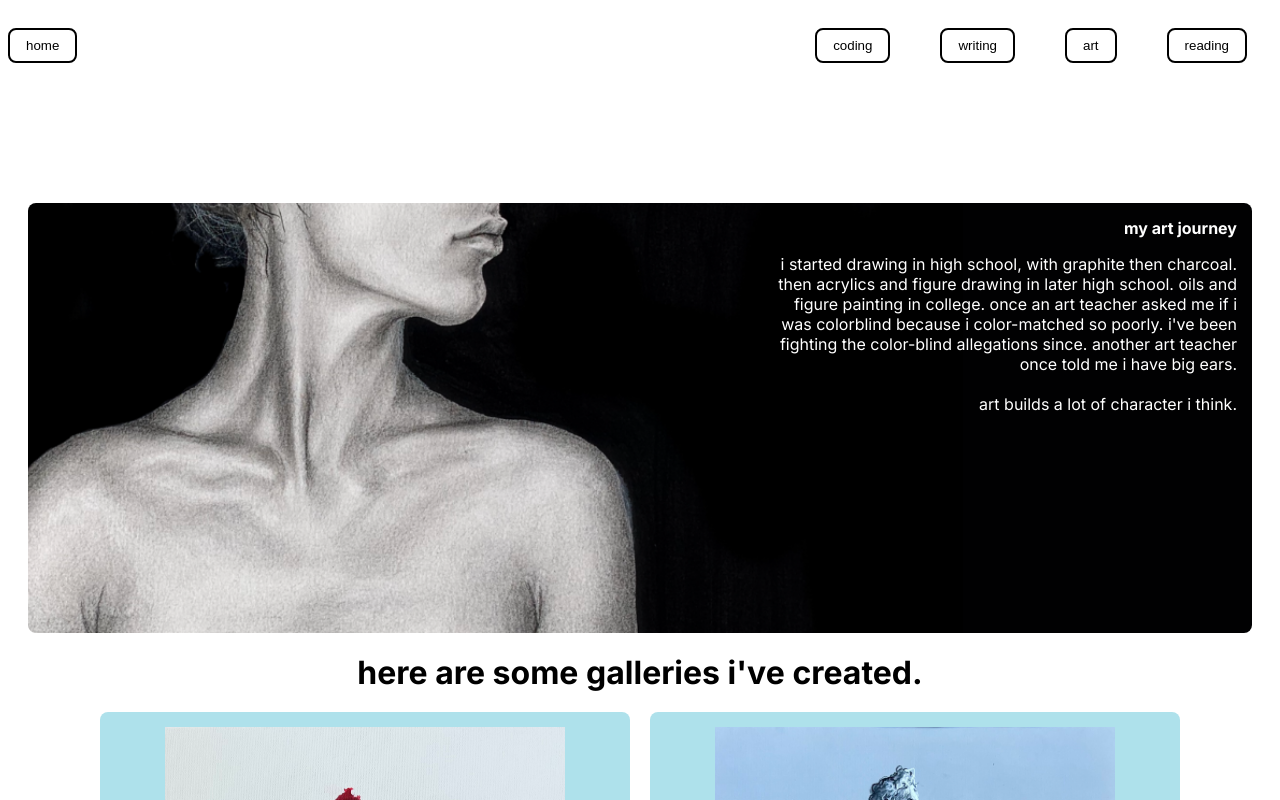
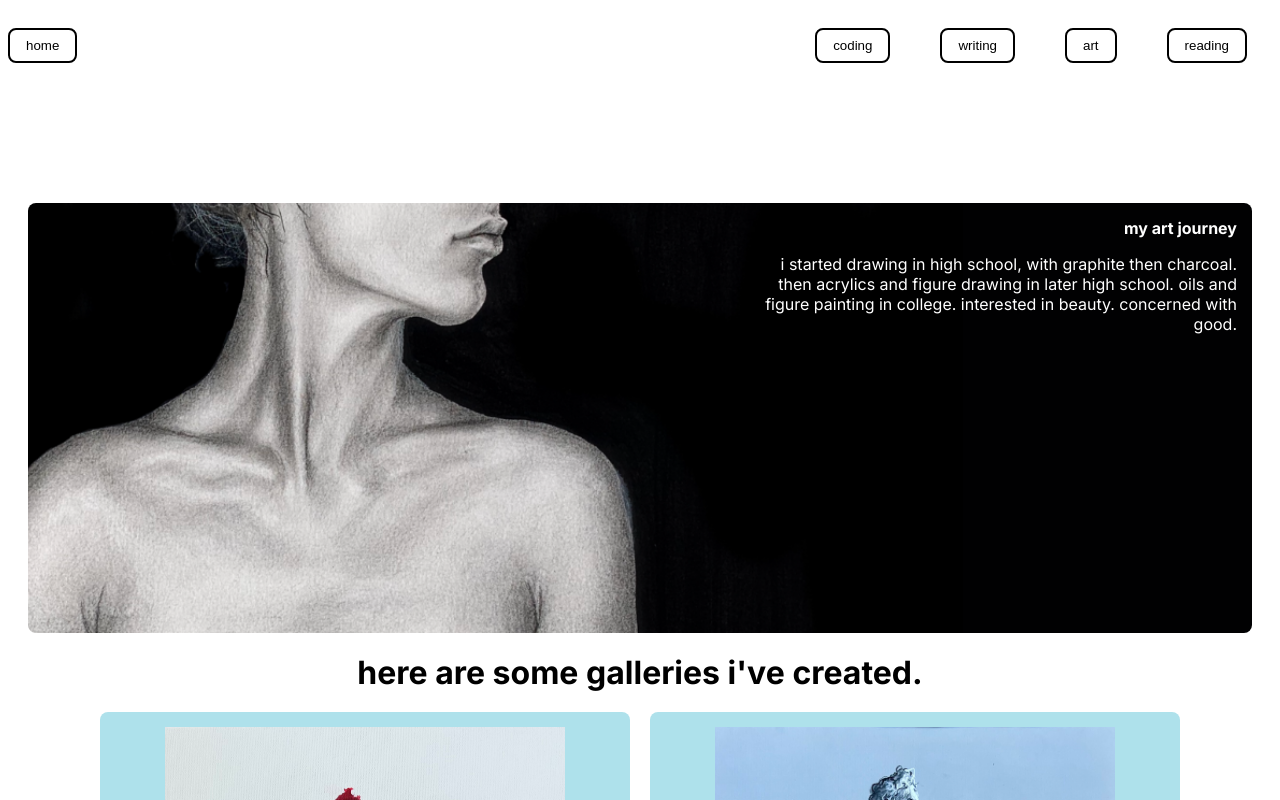
Before and after one commit to emmanasseri/emma-nasseri, a Next.js app: page /art in a window 1280 px wide. Shown: the top 800 px of the page. Built offline with nearby package versions, Linux system fonts and the light colour scheme.

Commit message:
cleaned up a little

```diff
--- a/src/app/art/page.js
+++ b/src/app/art/page.js
@@ -27,12 +27,8 @@ export default function ArtPage() {
             <p style={{ width: "40%", marginLeft: "auto" }}>
               i started drawing in high school, with graphite then charcoal.
               then acrylics and figure drawing in later high school. oils and
-              figure painting in college. once an art teacher asked me if i was
-              colorblind because i color-matched so poorly. i've been fighting
-              the color-blind allegations since. another art teacher once told
-              me i have big ears.
-              <br /> <br />
-              art builds a lot of character i think.
+              figure painting in college. interested in beauty. concerned with
+              good.
             </p>
           </div>
         </div>
```
Also changed, not shown: src/app/cs/page.js (+0 -7 lines).
